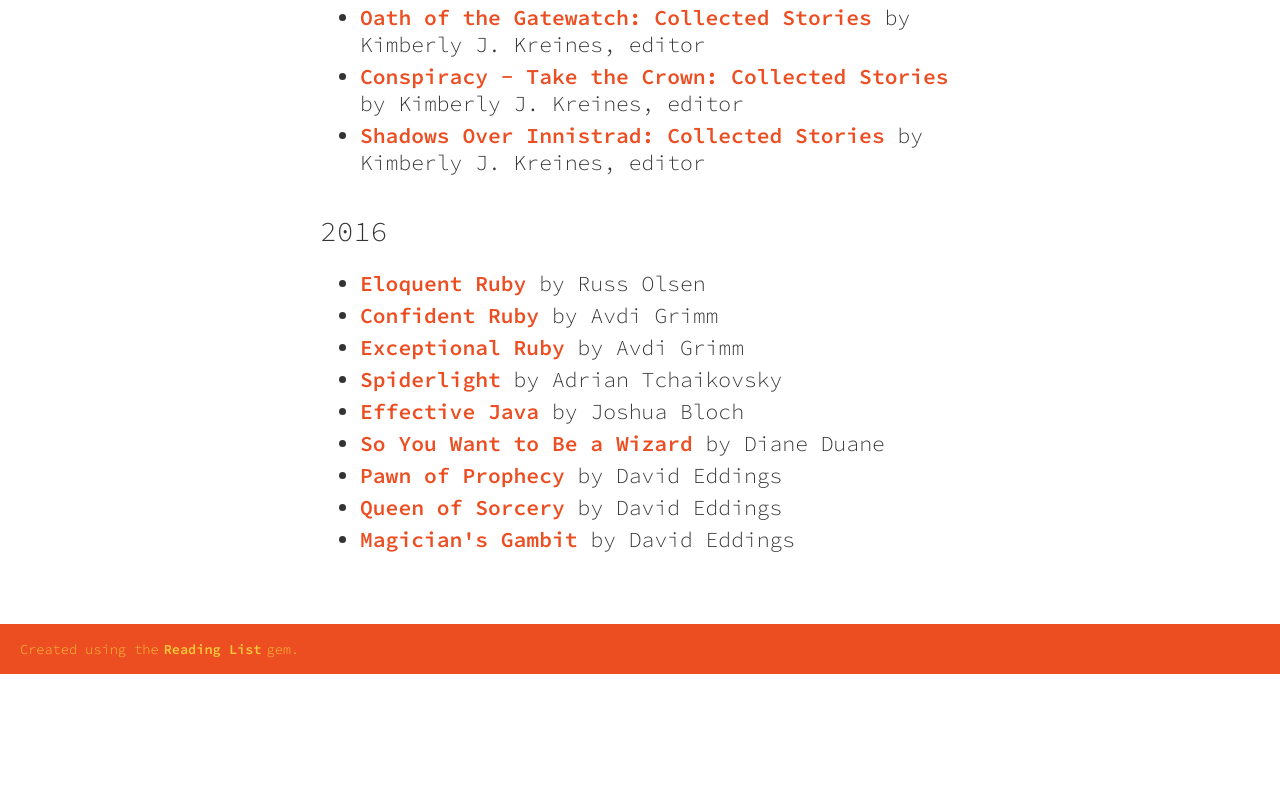
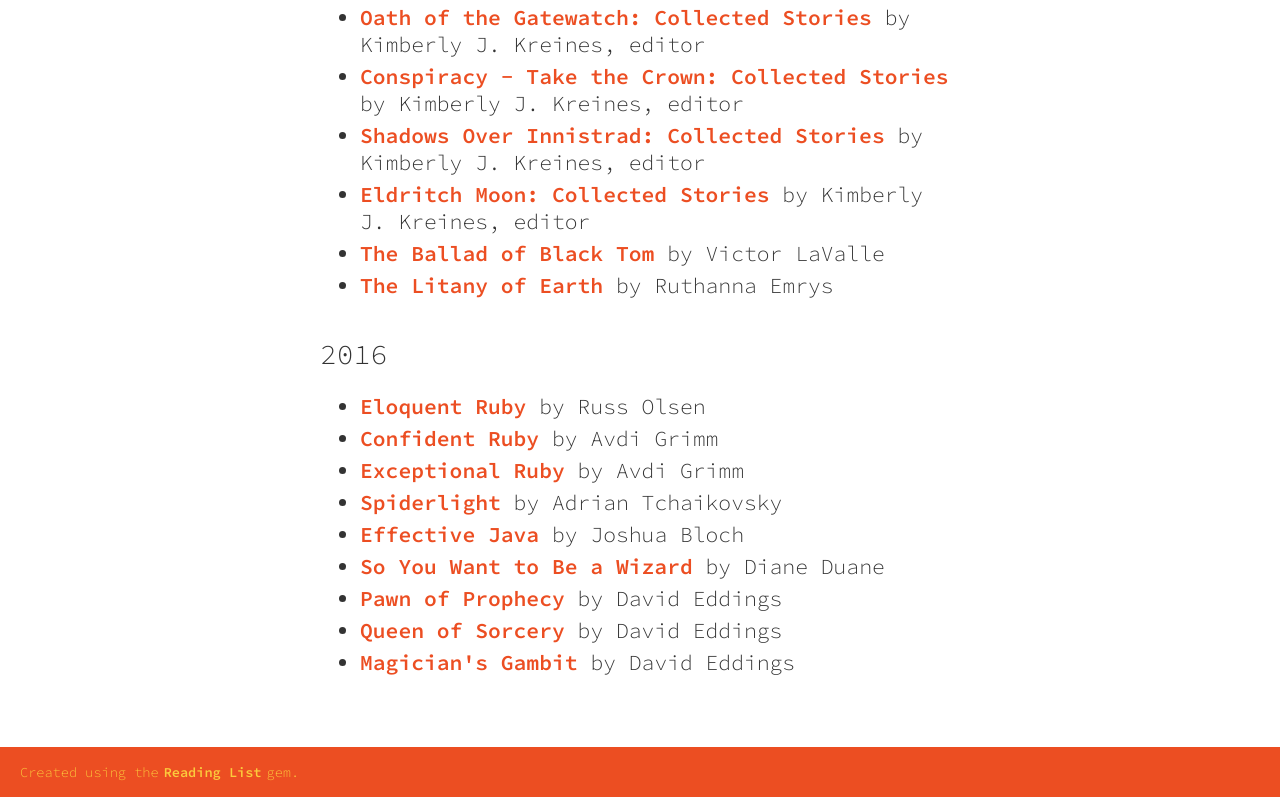
Before and after one commit to jtompkins/reading.joshtompkins.com, a plain HTML site: page index.html in a window 1280 px wide. Shown: the part 1136-1933 px from the top of the page. Before the commit the page ends 1810 px from the top, so only its background shows below. Drawn offline with Linux system fonts and the light colour scheme.

Commit message:
More books

```diff
--- a/index.html
+++ b/index.html
@@ -183,6 +183,30 @@
                   by
                   <span class="book-list__author">Kimberly J. Kreines, editor</span>
                 </li>
+                <li class="book-list__book">
+                  <span class="book-list__title">
+                    <a href="http://magic.wizards.com/en/content/eldritch-moon-story">Eldritch Moon: Collected Stories</a>
+
+                  </span>
+                  by
+                  <span class="book-list__author">Kimberly J. Kreines, editor</span>
+                </li>
+                <li class="book-list__book">
+                  <span class="book-list__title">
+                    <a href="https://www.amazon.com/dp/B0166PX1Z8">The Ballad of Black Tom</a>
+
+                  </span>
+                  by
+                  <span class="book-list__author">Victor LaValle</span>
+                </li>
+                <li class="book-list__book">
+                  <span class="book-list__title">
+                    <a href="http://www.tor.com/2014/05/14/the-litany-of-earth-ruthanna-emrys/">The Litany of Earth</a>
+
+                  </span>
+                  by
+                  <span class="book-list__author">Ruthanna Emrys</span>
+                </li>
             </ul>
           </div>
           <div class="reading-list__year">
```
Also changed, not shown: books.json (+21 -0 lines).
